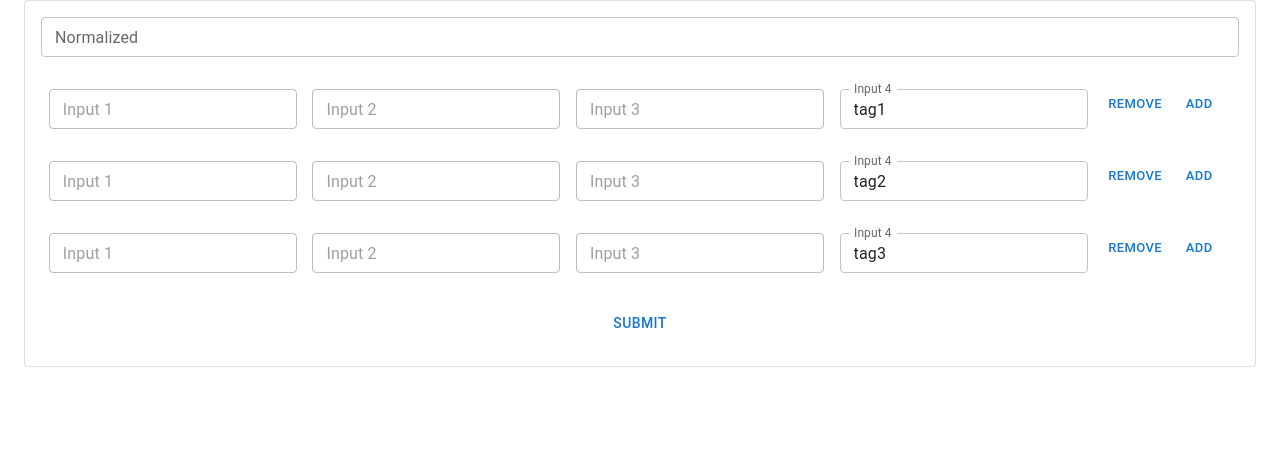
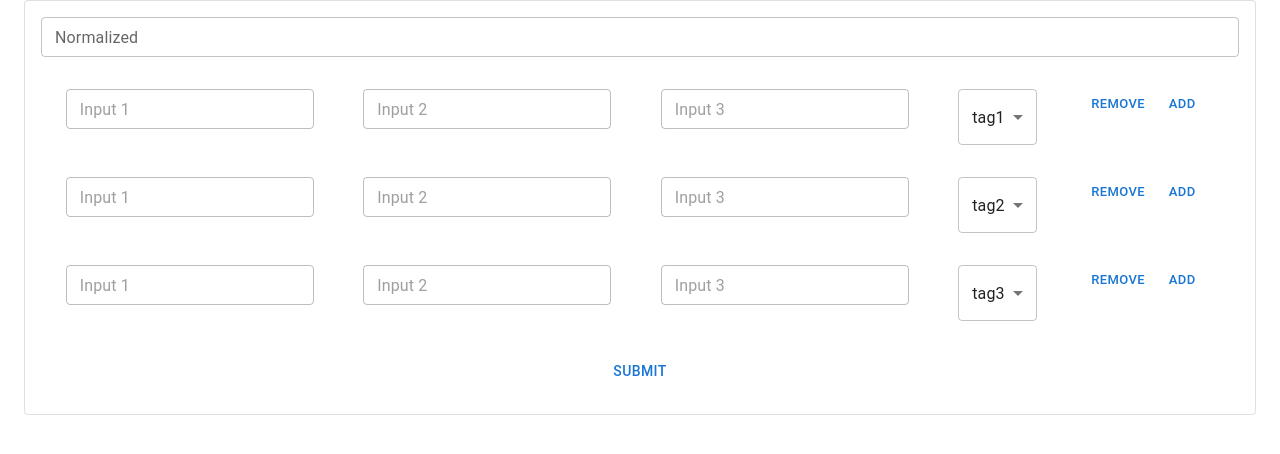
Before and after one commit to isaganiesteron/dynamic-inputs, a React (Vite) app: page / in a window 1280 px wide. Shown: the top 454 px of the page. Built offline with nearby package versions, Linux system fonts and the light colour scheme.

Commit message:
using select now instead of field inputs

```diff
--- a/src/App.jsx
+++ b/src/App.jsx
@@ -4,6 +4,7 @@ import { CssBaseline, Container, Card, CardContent, Typography, Stack, TextField
 import FieldItem from "./FieldItem"
 
 function App() {
+	const tagsList = ["tag1", "tag2", "tag3", "tag4", "tag5"]
 	const [fields, setFields] = useState([
 		{ normalizedTag: "Main", tags: "tag1" },
 		{ normalizedTag: "Main", tags: "tag2" },
@@ -53,7 +54,7 @@ function App() {
 							<Stack spacing={4}>
 								<TextField label="Normalized" defaultValue={""} size="small" />
 								{fields.map((x, index) => {
-									return <FieldItem index={index} prop4={x.tags} addField={addField} removeField={removeField} />
+									return <FieldItem index={index} tagsList={tagsList} prop4={x.tags} addField={addField} removeField={removeField} />
 								})}
 								<Button type="submit">Submit</Button>
 							</Stack>
--- a/src/FieldItem.jsx
+++ b/src/FieldItem.jsx
@@ -2,7 +2,11 @@ import React from "react"
 
 import { Stack, TextField, Grid, Button, Select, MenuItem } from "@mui/material"
 
-const FieldItem = ({ index, prop2, prop3, prop4, addField, removeField }) => {
+const FieldItem = ({ index, tagsList, prop2, prop3, prop4, addField, removeField }) => {
+	const [tag, setTag] = React.useState(prop4)
+	const handleChange = (event) => {
+		setTag(event.target.value)
+	}
 	return (
 		<Grid container justifyContent={"space-around"}>
 			<Grid item>
@@ -15,26 +19,26 @@ const FieldItem = ({ index, prop2, prop3, prop4, addField, removeField }) => {
 				<TextField disabled label="Input 3" defaultValue="" size="small" fullWidth />
 			</Grid>
 			<Grid item>
-				<TextField label="Input 4" defaultValue={prop4} size="small" fullWidth />
+				<Select labelId="demo-select-small-label" id="demo-select-small" value={tag} label="Age" onChange={handleChange}>
+					<MenuItem value="none">
+						<em>None</em>
+					</MenuItem>
+					{tagsList.map((x, index) => {
+						console.log(x)
+						return (
+							<MenuItem key={index} value={x}>
+								{x}
+							</MenuItem>
+						)
+					})}
+				</Select>
 			</Grid>
 			<Grid item>
 				<Stack direction="row">
-					<Button
-						size="small"
-						onClick={() => {
-							console.log("remove " + index)
-							removeField(index)
-						}}
-					>
+					<Button size="small" onClick={() => removeField(index)}>
 						remove
 					</Button>
-					<Button
-						size="small"
-						onClick={() => {
-							console.log("add " + index)
-							addField(index)
-						}}
-					>
+					<Button size="small" onClick={() => addField(index)}>
 						add
 					</Button>
 				</Stack>
```
